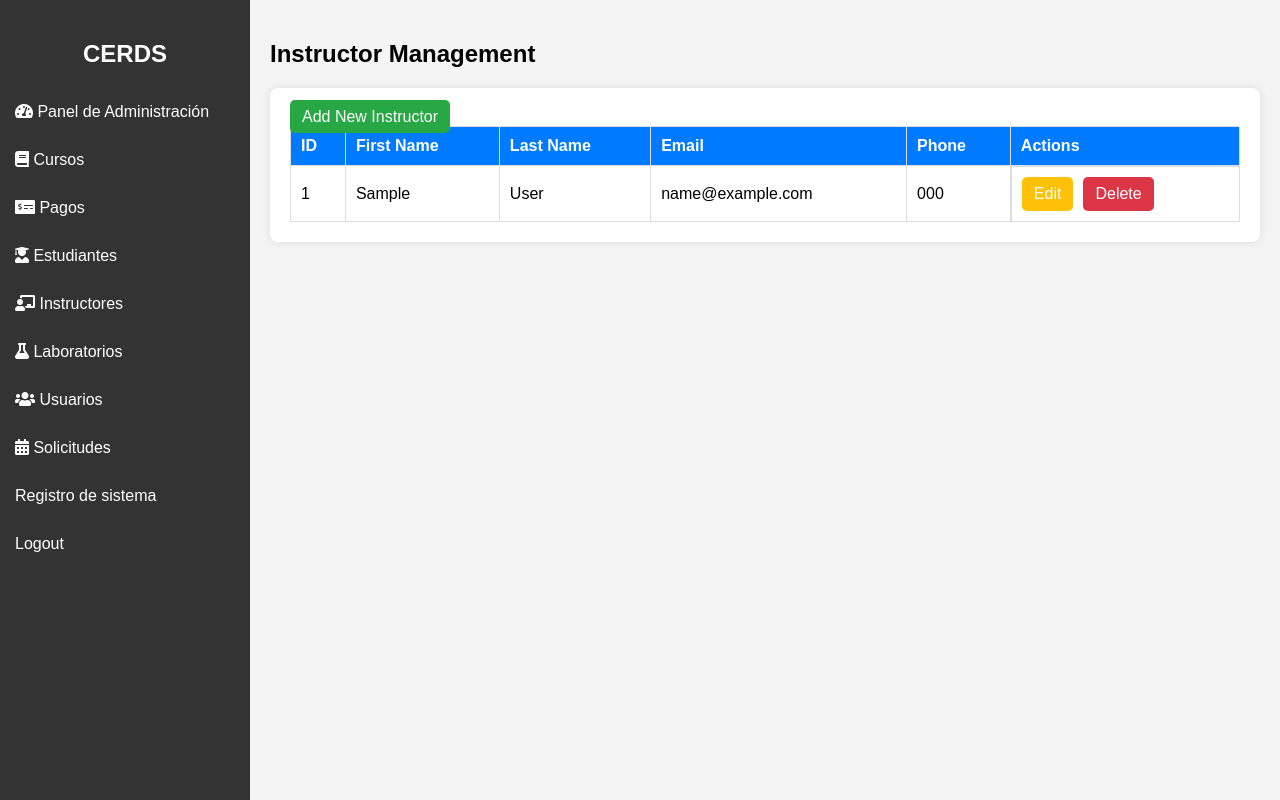
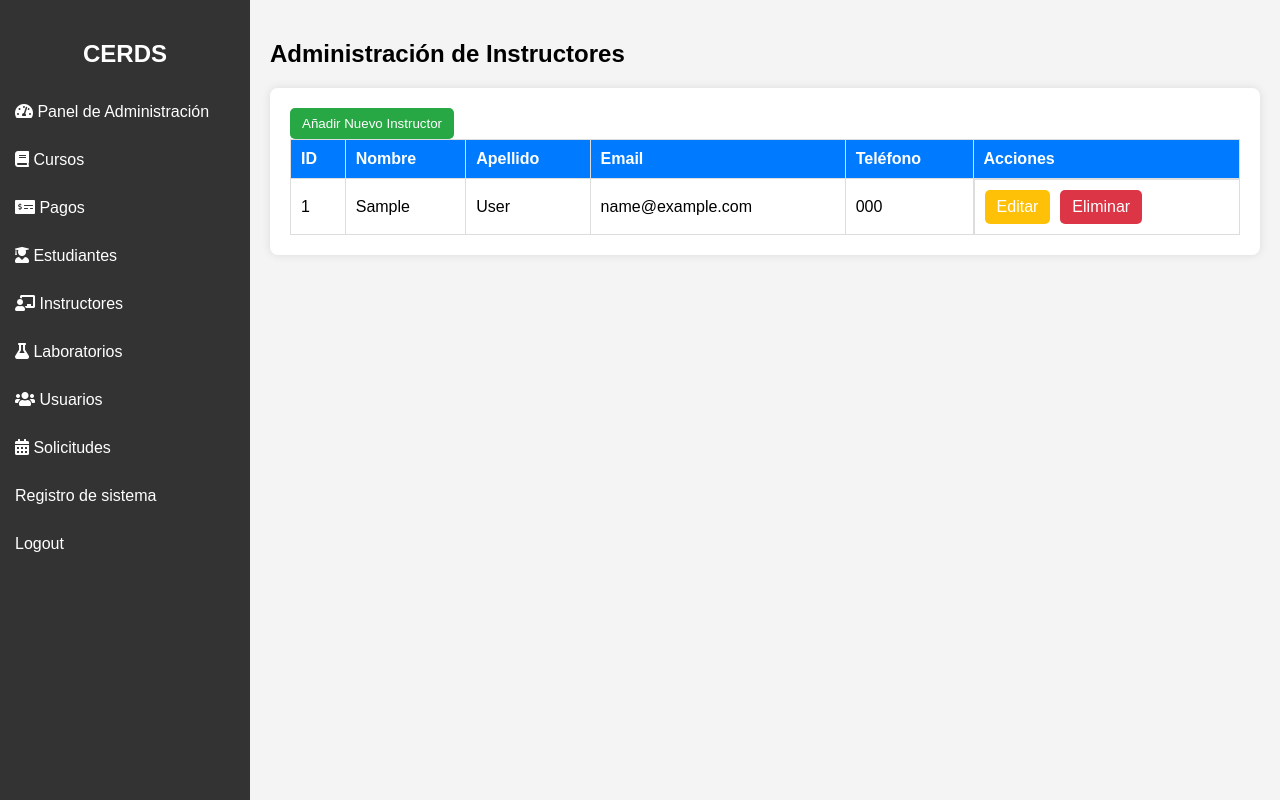
Before and after one commit to pedrouzcategui/cerds, a PHP site: page /sistema-cursos/instructors/ in a window 1280 px wide. Run offline with PHP 8.4, Linux system fonts and the light colour scheme; the visitor is signed in with stand-in values (Sample User, id 1); tables that the repository leaves empty hold one stand-in row (values such as "Sample post").

```diff
--- a/instructors/index.php
+++ b/instructors/index.php
@@ -13,7 +13,7 @@ checkAuth();
 <head>
     <meta charset="UTF-8">
     <meta name="viewport" content="width=device-width, initial-scale=1.0">
-    <title>Instructor Management</title>
+    <title>Administración de Instructores</title>
     <link rel="stylesheet" href="https://cdnjs.cloudflare.com/ajax/libs/font-awesome/5.15.3/css/all.min.css">
     <style>
         body {
@@ -130,18 +130,22 @@ checkAuth();
     <?php include_once '../partials/sidebar/sidebar.php'; ?>
 
     <div class="content">
-        <h2>Instructor Management</h2>
+        <h2>Administración de Instructores</h2>
         <div class="card">
-            <a href="form.php" class="btn btn-add">Add New Instructor</a>
+            <a href="form.php">
+                <button class="btn btn-add">
+                    Añadir Nuevo Instructor
+                </button>
+            </a>
             <table>
                 <thead>
                     <tr>
                         <th>ID</th>
-                        <th>First Name</th>
-                        <th>Last Name</th>
+                        <th>Nombre</th>
+                        <th>Apellido</th>
                         <th>Email</th>
-                        <th>Phone</th>
-                        <th>Actions</th>
+                        <th>Teléfono</th>
+                        <th>Acciones</th>
                     </tr>
                 </thead>
                 <tbody>
@@ -153,8 +157,8 @@ checkAuth();
                             <td><?= $instructor->getEmail() ?></td>
                             <td><?= $instructor->getPhone() ?></td>
                             <td class="actions">
-                                <a href="form.php?is_edit=true&instructor_id=<?= $instructor->getId() ?>" class="btn btn-edit">Edit</a>
-                                <a href="delete.php?instructor_id=<?= $instructor->getId() ?>" class="btn btn-delete">Delete</a>
+                                <a href="form.php?is_edit=true&instructor_id=<?= $instructor->getId() ?>" class="btn btn-edit">Editar</a>
+                                <a href="delete.php?instructor_id=<?= $instructor->getId() ?>" class="btn btn-delete">Eliminar</a>
                             </td>
                         </tr>
                     <?php endforeach; ?>
```
Also changed, not shown: instructors/create.php (+4 -3 lines), instructors/delete.php (+9 -0 lines), instructors/update.php (+7 -0 lines).
